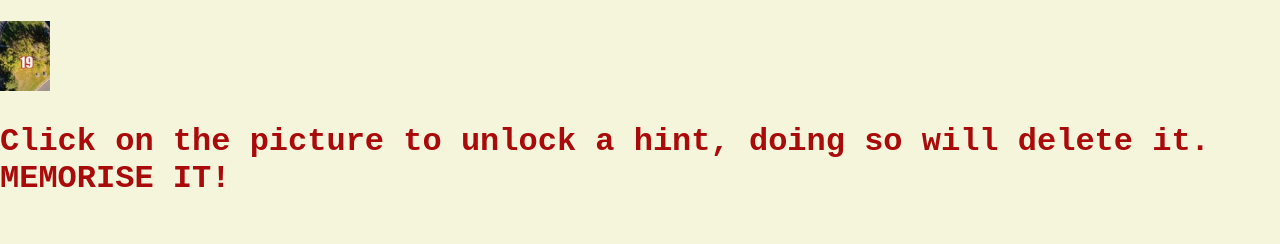
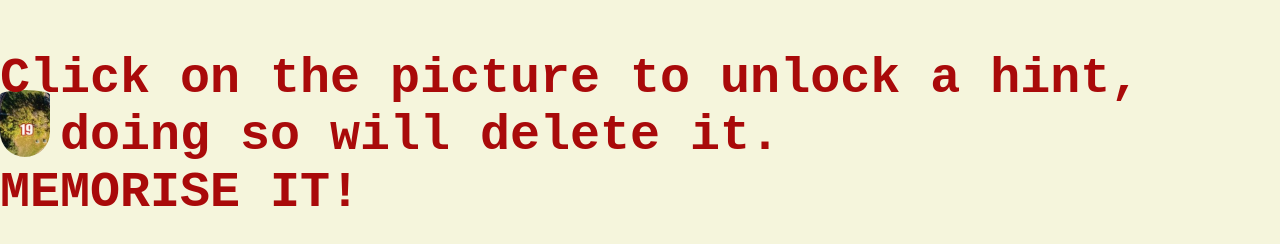
Before and after one commit to btully2/Year10_website, a plain HTML site: page index.html in a window 1280 px wide. Drawn offline with Linux system fonts and the light colour scheme.

Commit message:
Added text wrapping around images and increased text sizes and changed some code in the main.css file

```diff
--- a/index.html
+++ b/index.html
@@ -3,13 +3,13 @@
 <head>
     <meta charset="UTF-8">
     <meta name="viewport" content="width=device-width, initial-scale=1.0">
-    <title>Document</title>
+    <title>Treasure Hunt by Byron Tully & Lotanna Achusi</title>
     <link rel = "stylesheet" href = "main.css" >
 </head>
 <body>
     <h1 Treasure Hunt </h1>
-    <img src = "FirstClue.jpg" alt = "First clue" class = "clue" id="clue" onclick = hideClue()>
-        <p class = "firstparagraph" id = "firstparagraph">Click on the picture to unlock a hint, doing so will delete it. <br>
+        <p class = "firstparagraph" id = "firstparagraph">Click on the picture to unlock a hint,<img src = "FirstClue.jpg" alt = "First clue" class = "clue" id="clue" onclick = hideClue()>
+ doing so will delete it. <br>
           MEMORISE IT!</p>
     <script>
         function hideClue() {
--- a/main.css
+++ b/main.css
@@ -6,13 +6,22 @@ body{
 
 .firstparagraph{
   color:#a90a0a;
+  font-size: 50px;
 }
 
 .clue{
   display:flex;
   width: 50px;
+  border-radius: 50px;
+  float:left;
+  height:67px;
   align-content:center;
   justify-content:left;
+  display:flow-root;
+  shape-outside: circle(100%);
+  margin-top:20px;
+  padding-top:20px;
+  margin-right: 10px;
 }
 .clue{
   display:flex;
```
